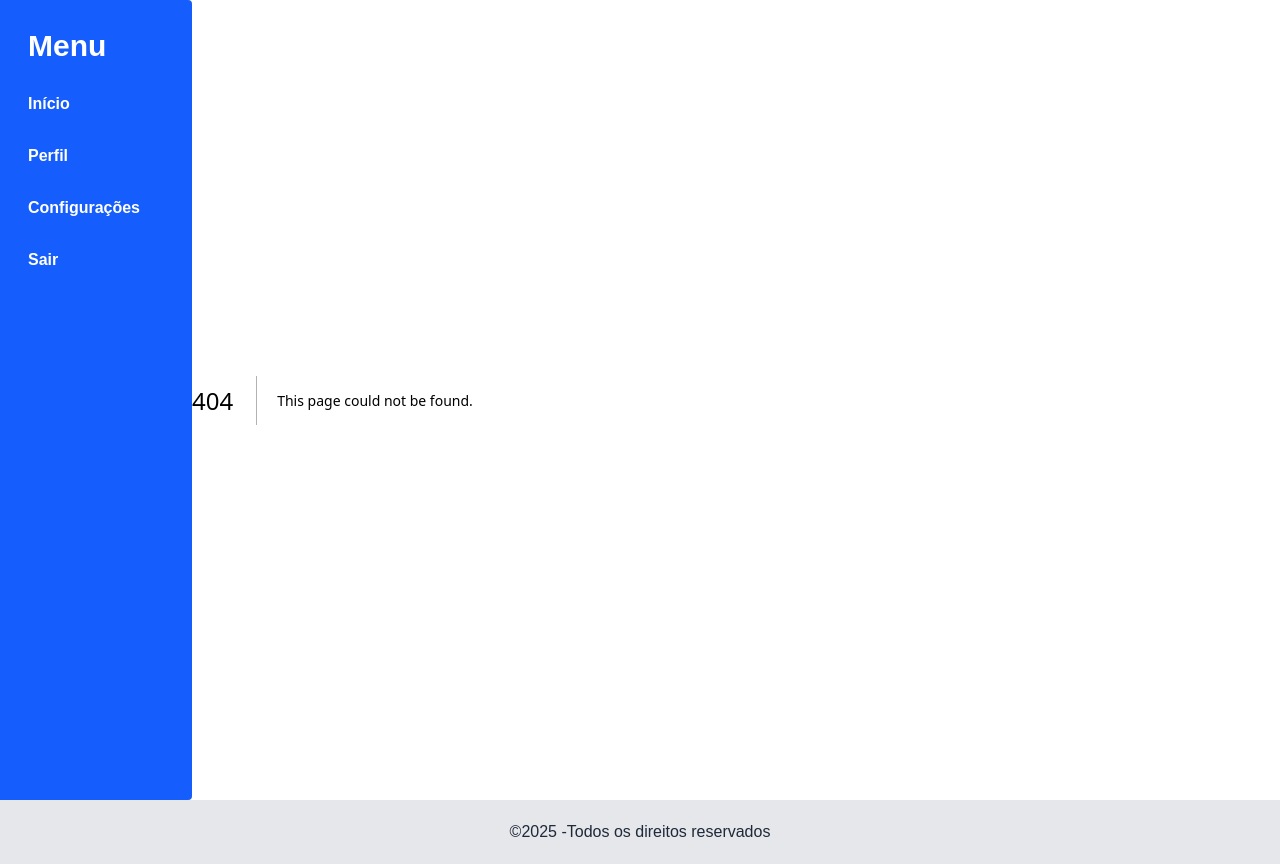
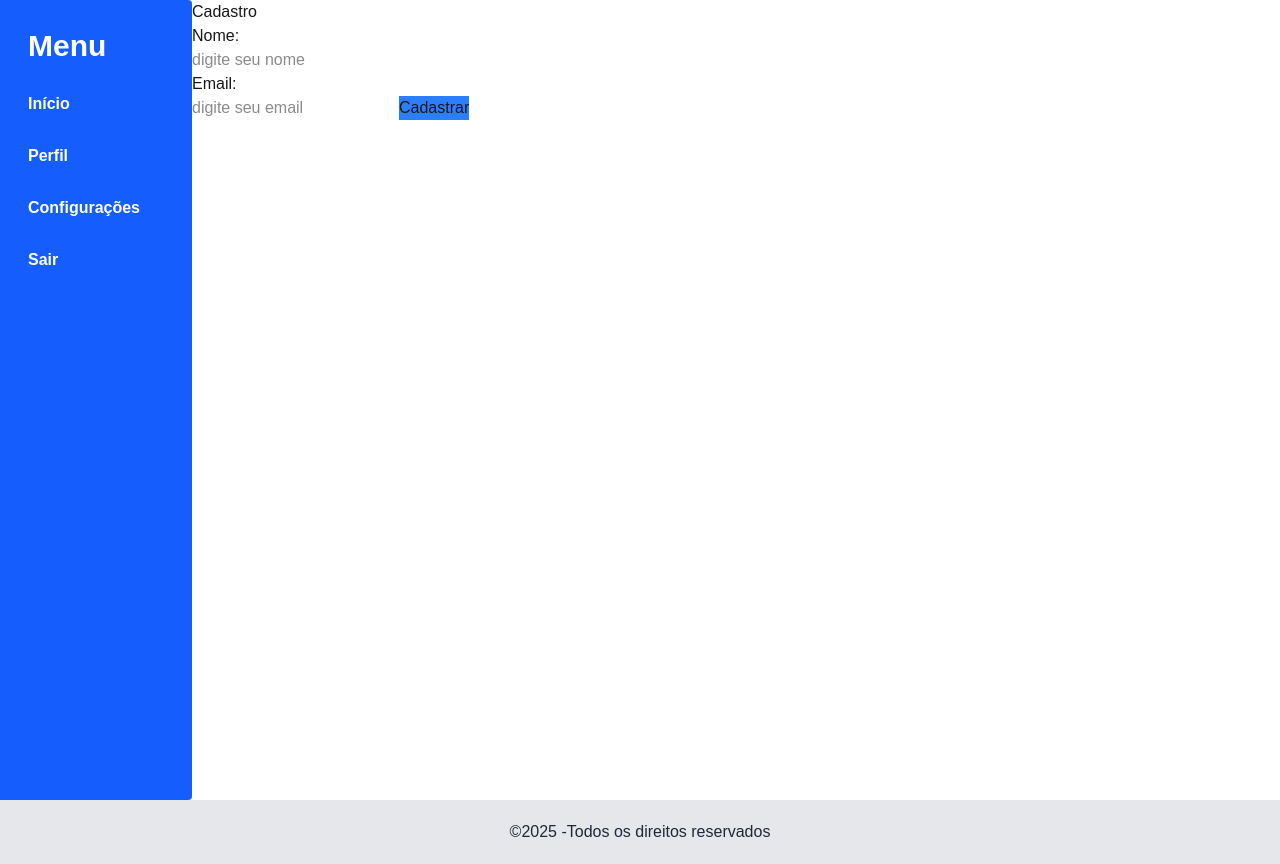
Before and after one commit to JosielSSoares/Exercicios-Curso-de-React-Nextjs-SENAC, a Next.js app in the folder my-app/: page /cadastro in a window 1280 px wide. Before the commit this address had no page. Built offline with nearby package versions, Linux system fonts and the light colour scheme.

Commit message:
Update: Criado banco de dados para realizar CRUD

```diff
--- /dev/null
+++ b/my-app/app/api/database.js
@@ -0,0 +1,11 @@
+import mysql from 'mysql2/promise'
+
+
+const db = mysql.createPool({
+    host: process.env.DB_HOST,
+    user: process.env.DB_USER,
+    password: process.env.DB_PASSWORD,
+    database: process.env.DB_NAME
+})
+
+export default db;
--- /dev/null
+++ b/my-app/app/api/users/route.ts
@@ -0,0 +1,21 @@
+import db from '@/app/api/database';
+
+export async function GET (request: Request){
+// const users = [
+//     {id:1, name: "josiel"},
+//     {id:2, name: "Aloy"}
+//     ]
+
+    try {
+        const [rows] = await db.query("SELECT * FROM users")
+        return new Response(JSON.stringify (rows), {
+            status: 200,
+            headers: {'Content-Type':'application/json'}
+        })
+    }
+
+    catch (erro) {
+        return new Response(JSON.stringify({erro: erro}),
+        {status: 500}
+    )}
+}
--- /dev/null
+++ b/my-app/app/cadastro/page.tsx
@@ -0,0 +1,12 @@
+import FormularioUser from "@/componentes/formularioUser";
+
+export default function Cadastro(){
+
+
+    return(
+        <div>
+            <h1>Cadastro</h1>
+            <FormularioUser/>
+        </div>
+    )
+}
--- a/my-app/app/page.tsx
+++ b/my-app/app/page.tsx
@@ -8,6 +8,7 @@ import Card from "@/componentes/Card";
 import Footer from "@/componentes/Footer";
 import { useEffect } from "react";
 import Link from "next/link";
+import { userProps } from "@/tipos";
 
 // function Componente({children}: {children: React.ReactNode}){
 //   return(
@@ -19,17 +20,17 @@ import Link from "next/link";
 
 // function acao() {
 //   alert("Sucesso")
-// }
-type userProps = {
+// // }
+// type userProps = {
 
 
-  id: number,
-  title: string,
-  price: number,
-  description: string,
-  category: string,
-  image: string,
-}
+//   id: number,
+//   title: string,
+//   price: number,
+//   description: string,
+//   category: string,
+//   image: string,
+// }
 
 export default async function Index() {
 
@@ -37,9 +38,12 @@ export default async function Index() {
   // const dados:userProps[] = await resposta.json();
   // console.log(dados)
 
-  await new Promise(resolve => setTimeout(resolve, 1500));
-  const resposta = await fetch("https://fakestoreapi.com/products");
-  const produtos: userProps[] = await resposta.json();
+  // await new Promise(resolve => setTimeout(resolve, 1500));
+  // const resposta = await fetch("https://fakestoreapi.com/products");
+  // const produtos: userProps[] = await resposta.json();
+
+  const respota = await fetch(`${process.env.API_ROUTE}/api/users`)
+  const dados: userProps [] = await respota.json();
 
   // const [contador, setContador] = useState(0);
   // function Incrementar(){
@@ -77,30 +81,25 @@ export default async function Index() {
       <div className="absolute inset-x-0 bottom-0"> */}
 
       {/* Container principal que organiza o menu lateral e o conteúdo da página */}
-      <div> {/* Usamos 'min-h-screen' para garantir que o container ocupe a altura mínima da tela */}
-
-        {/* Menu Lateral Esquerdo */}
-        {/* <header className="text-white bg-blue-600 rounded-tr-sm rounded-br-sm w-48 p-4 flex-shrink-0">
-          <div className="grid justify-items-start space-y-1 fixed">
-            <div className="p-3 hover:text-gray-900 font-bold w-full text-3xl">Menu</div>
-            <div className="p-3 hover:text-gray-900 w-full font-semibold">Início</div>
-            <div className="p-3 hover:text-gray-900 w-full font-semibold">Perfil</div>
-            <div className="p-3 hover:text-gray-900 w-full font-semibold">Configurações</div>
-            <div className="p-3 hover:text-gray-900 w-full font-semibold">Sair</div>
+      <div>
+        <Link href={"/cadastro"} ><button className="bg-blue-500 rounded-lg">Cadastrar Usuário</button></Link>
+        {dados.map((item) => (
+          <div key={item.id}>
+            <h1>Nome:{item.name} Email:{item.email}</h1>
           </div>
-        </header> */}
+        ))}
 
         {/* Área de Conteúdo Principal (Itens da API) */}
-        <div className="p-4 bg-gray-300">
+        {/* <div className="p-4 bg-gray-300">
           <div className="grid grid-cols-1 sm:grid-cols-2 md:grid-cols-3 lg:grid-cols-4 gap-x-5 gap-y-8">
-            {/* O loop 'produtos.map' deve envolver este bloco */}
+
             {produtos.map((item) => (
               <div key={item.id} className="bg-white rounded-3xl shadow-md overflow-hidden p-3 flex flex-col justify-center items-center h-full">
                 <div className=" flex justify-center items-center mb-3">
                   <img className="max-w-45 max-h-45" src={item.image}></img>
                 </div>
                 <div className="flex flex-col">
-                  {/* <p className="text-sm text-gray-800 mb-1">{item.id}</p> */}
+
                   <h1 className="text-xl text-gray-950 font-semibold mb-2">{item.title}</h1>
                   <p className="text-xs text-gray-500 mb-1">{item.category}</p>
                   <p className="text-lg font-semibold text-green-700 mb-2"><b>$:</b>{item.price}</p>
@@ -114,7 +113,7 @@ export default async function Index() {
               </div>
             ))}
           </div>
-        </div>
+        </div> */}
       </div>
     </div>
   )
--- /dev/null
+++ b/my-app/componentes/formularioUser.tsx
@@ -0,0 +1,30 @@
+"use client"
+
+import { useState } from "react"
+
+export default function FormularioUser(){
+
+    const [nome,  setNome] = useState("");
+    const [email, setEmail] = useState("");
+
+     async function Salvar(event: React.FormEvent<HTMLFormElement>) {
+        event.preventDefault();
+        console.log(nome);
+
+     }
+
+    return(
+        <div>
+            <form action="" onSubmit={Salvar}>
+                <h2>Nome:</h2>
+                <input onChange={(e) => setNome(e.target.value)} className="border-gray-800" type="text" placeholder="digite seu nome" />
+
+                <h2>Email:</h2>
+                <input onChange={(e) => setEmail(e.target.value)} className="border-gray-800" type="email" placeholder="digite seu email" />
+
+                <button type="submit" className="bg-blue-500" >Cadastrar</button>
+            </form>
+        </div>
+    )
+
+}
--- /dev/null
+++ b/my-app/tipos.ts
@@ -0,0 +1,7 @@
+export type userProps = {
+
+    id: number,
+    name: string,
+    email: string
+
+}
```
Also changed, not shown: my-app/package.json (+10 -8 lines), 1 other file (tests, documents, lock files or other folders).
